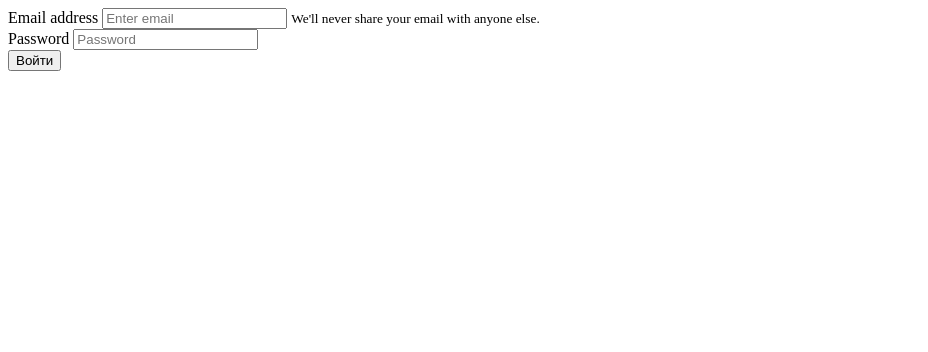
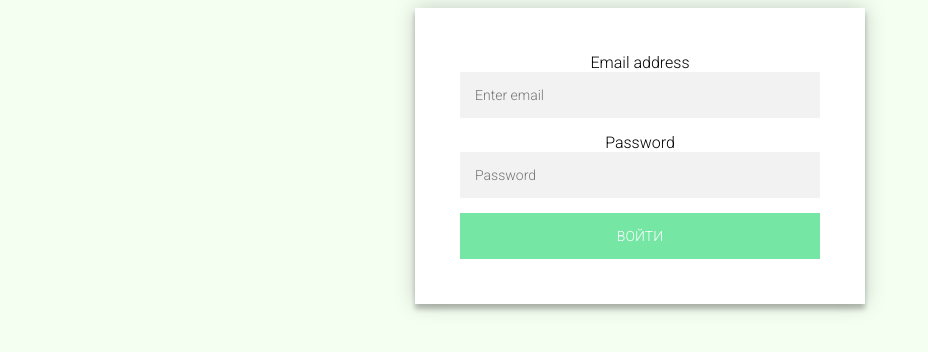
Before and after one commit to katerinavelichko/eating-habits-tracker, a Flask app: page /login in a window 1280 px wide. Shown: the top 352 px of the page, without its empty margins (0-928 px from the left). Run offline with Flask 3, Linux system fonts and the light colour scheme.

Commit message:
+ designed login page

```diff
--- /dev/null
+++ b/site/app/static/css/login_style.css
@@ -0,0 +1,98 @@
+@import url(https://fonts.googleapis.com/css?family=Roboto:300);
+
+.login-page {
+  width: 360px;
+  padding: 8% 0 0;
+  margin: auto;
+}
+.form {
+  position: relative;
+  z-index: 1;
+  background: #FFFFFF;
+  max-width: 360px;
+  margin: 0 auto 100px;
+  padding: 45px;
+  text-align: center;
+  box-shadow: 0 0 20px 0 rgba(0, 0, 0, 0.2), 0 5px 5px 0 rgba(0, 0, 0, 0.24);
+}
+.form input {
+  font-family: "Roboto", sans-serif;
+  outline: 0;
+  background: #f2f2f2;
+  width: 100%;
+  border: 0;
+  margin: 0 0 15px;
+  padding: 15px;
+  box-sizing: border-box;
+  font-size: 14px;
+}
+.form button {
+  font-family: "Roboto", sans-serif;
+  text-transform: uppercase;
+  outline: 0;
+  background: #75e6a3;
+  width: 100%;
+  border: 0;
+  padding: 15px;
+  color: #FFFFFF;
+  font-size: 14px;
+  -webkit-transition: all 0.3 ease;
+  transition: all 0.3 ease;
+  cursor: pointer;
+}
+.form button:hover,.form button:active,.form button:focus {
+  background: rgba(185, 250, 161, 0.15);
+}
+.form .message {
+  margin: 15px 0 0;
+  color: #b3b3b3;
+  font-size: 12px;
+}
+.form .message a {
+  color: rgba(185, 250, 161, 0.15);
+  text-decoration: none;
+}
+.form .register-form {
+  display: none;
+}
+.container {
+  position: relative;
+  z-index: 1;
+  max-width: 300px;
+  margin: 0 auto;
+}
+.container:before, .container:after {
+  content: "";
+  display: block;
+  clear: both;
+}
+.container .info {
+  margin: 50px auto;
+  text-align: center;
+}
+.container .info h1 {
+  margin: 0 0 15px;
+  padding: 0;
+  font-size: 36px;
+  font-weight: 300;
+  color: #1a1a1a;
+}
+.container .info span {
+  color: #4d4d4d;
+  font-size: 12px;
+}
+.container .info span a {
+  color: #000000;
+  text-decoration: none;
+}
+.container .info span .fa {
+  color: #EF3B3A;
+}
+body {
+  background: rgba(185, 250, 161, 0.15);
+  background: rgba(185, 250, 161, 0.15);
+  background: linear-gradient(90deg, rgba(185, 250, 161, 0.15) 0%, rgba(185, 250, 161, 0.15) 50%);
+  font-family: "Roboto", sans-serif;
+  -webkit-font-smoothing: antialiased;
+  -moz-osx-font-smoothing: grayscale;
+}
--- a/site/app/templates/login.html
+++ b/site/app/templates/login.html
@@ -3,6 +3,7 @@
 <head>
     <meta charset="UTF-8">
     <title>Title</title>
+    <link rel="stylesheet" type="text/css" href="../static/css/login_style.css">
 </head>
 <body>
 
@@ -13,20 +14,20 @@
     {% endif %}
 
     <form method="POST" action="/login">
-        <div class="form-group">
+        <div class="form">
             <label>Email address</label>
             <input type="email" name="email" class="form-control" aria-describedby="emailHelp"
                    placeholder="Enter email">
-            <small id="emailHelp" class="form-text text-muted">We'll never share your email with anyone else.</small>
-        </div>
-        <div class="form-group">
+
             <label>Password</label>
             <input type="password" name="password" class="form-control" placeholder="Password">
+
+            <button type="submit" class="btn btn-primary">Войти</button>
         </div>
-        <button type="submit" class="btn btn-primary">Войти</button>
     </form>
 
 </div>
 
+
 </body>
 </html>
--- a/site/app/views.py
+++ b/site/app/views.py
@@ -33,14 +33,15 @@ def login():
     if request.method == "POST":
         password = request.form["password"]
         email = request.form["email"]
-        user = Users.query.filter_by(email=email, password=password).first_or_404()  # ищем человека
+        user = Users.query.filter_by(email=email, password=password).first()  # ищем человека
         if user:
             user = UserLogin().create(user)
             login_user(user, remember=True)
-            return redirect("success")
+            return redirect("/")
         else:
-            message = "Неверное имя пользователя, email или пароль"
-            return redirect("unsuccess")
+            message = "Неверный email или пароль"
+            context = {"message": message}
+            return render_template("login.html", **context)
     context = {"message": message}
     return render_template("login.html", **context)
 
```
